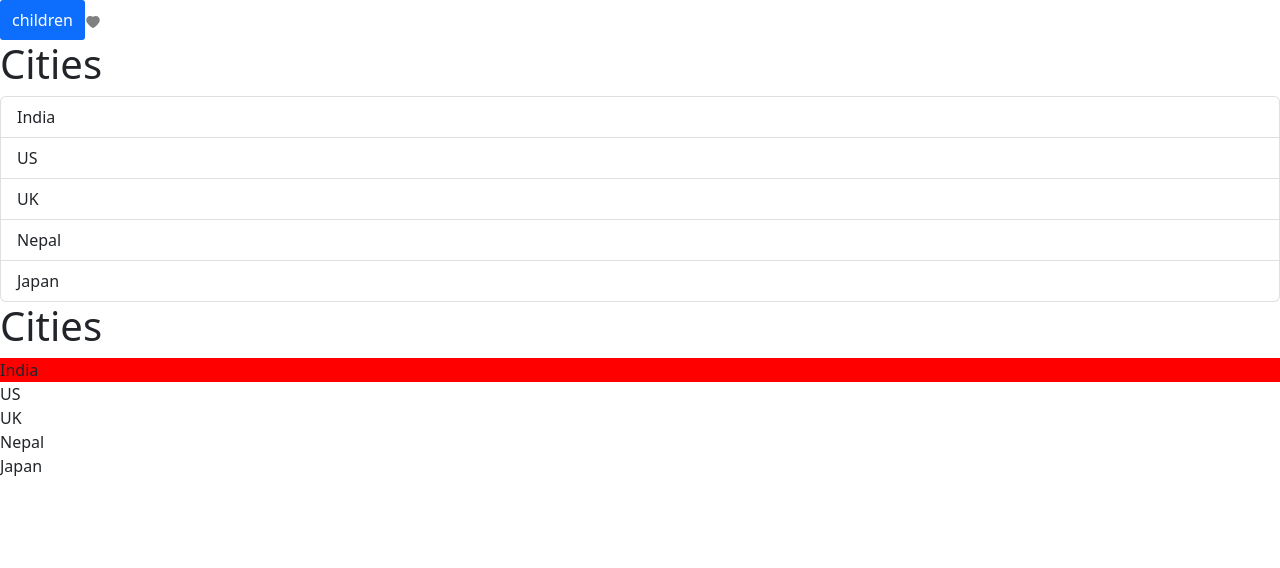
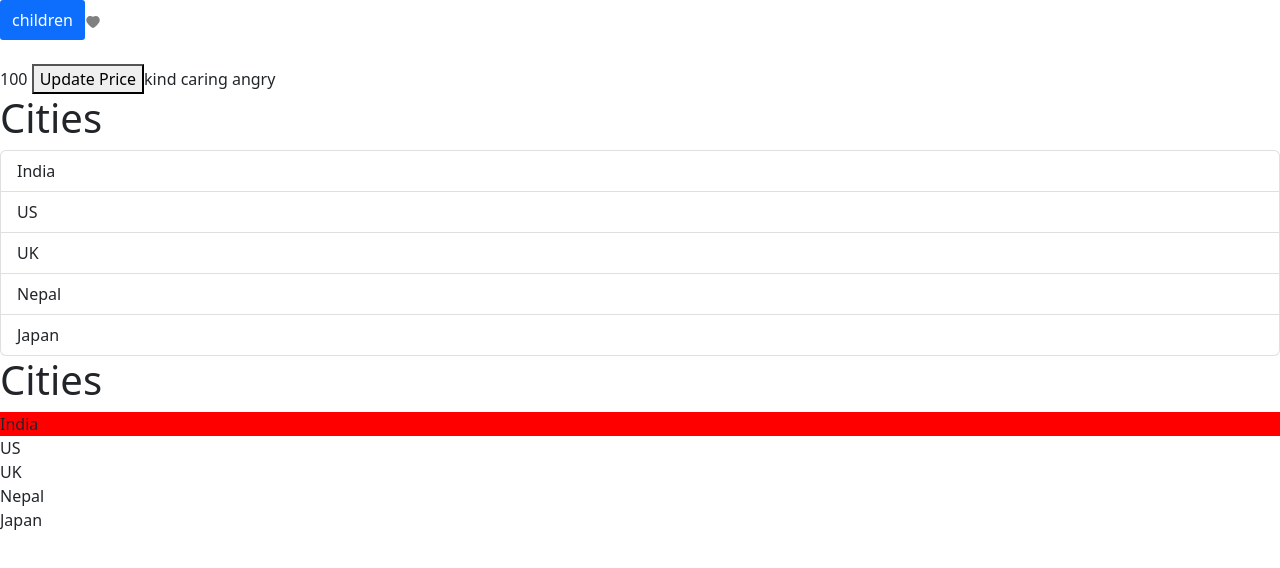
Before and after one commit to raksha-bv/learning-react, a React (Vite) app in the folder react-basics/: page / in a window 1280 px wide. Shown: the top 568 px of the page. Built offline with nearby package versions, Linux system fonts and the light colour scheme.

Commit message:
managing states

```diff
--- a/react-basics/src/App.tsx
+++ b/react-basics/src/App.tsx
@@ -4,6 +4,7 @@ import Button from "./components/Button";
 import ListGroup from "./components/ListGroup";
 import ListGroup1 from "./components/ListGroup/ListGroup1";
 import Like from "./components/Like";
+import Drink from "./components/Drink";
 
 function App() {
   let items = ["India", "US", "UK", "Nepal", "Japan"];
@@ -19,6 +20,9 @@ function App() {
         Hello
       </Button>
       <Like />
+      <br />
+      <br />
+      <Drink />
       <ListGroup
         items={items}
         heading="Cities"
--- /dev/null
+++ b/react-basics/src/components/Drink.tsx
@@ -0,0 +1,27 @@
+import { useState } from "react";
+
+const Drink = () => {
+  const [drinkInfo, setDrinkInfo] = useState({
+    title: "Mojito",
+    price: 100,
+  });
+
+  const [feelings, setFeelings] = useState(["kind", "caring", "angry"]);
+  const handleClick = () => {
+    setDrinkInfo({ ...drinkInfo, price: 120 });
+    setFeelings([...feelings, "happy"]);
+    setFeelings(feelings.filter((feeling) => feeling != "angry"));
+    setFeelings(
+      feelings.map((feeling) => (feeling == "kind" ? "kindness" : feeling))
+    );
+  };
+
+  return (
+    <div>
+      {drinkInfo.price} <button onClick={handleClick}>Update Price</button>
+      {feelings.join(" ")}
+    </div>
+  );
+};
+
+export default Drink;
```
